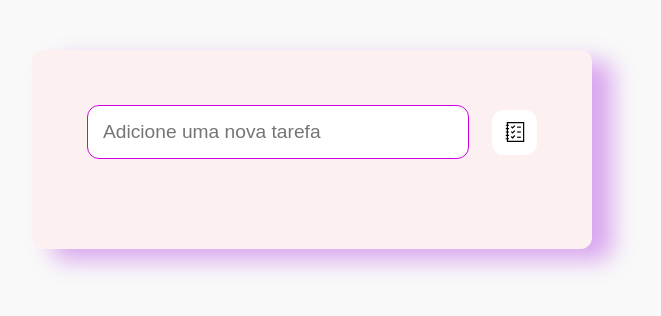
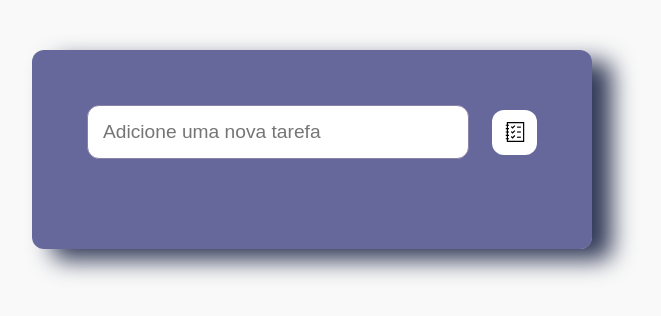
Before and after one commit to vinadeia/lista_de_tarefas_JS, a plain HTML site: page index.html in a window 1280 px wide. Shown: the whole page, without its empty margins (328-989 px from the left). Drawn offline with Linux system fonts and the light colour scheme.

```diff
--- a/css/style.css
+++ b/css/style.css
@@ -1,14 +1,14 @@
 *{
-    --light-pink: #cd00dd;
+    --light-pink: #8a81a8;
     --medium-pink: #cf02dfa3;
-    --dark-pink: #9a00dd57;
+    --dark-pink: #313957;
 
     --pure-white: #ffff;
     --white-ice:#f9f9f9;
-    --light-grey: #ffebeb96;
+    --light-grey: #00055d96;
     --dark-grey: #191818;
 
-    --transparent-red: #fed0d0;
+    --transparent-red: #dfd0fe;
     --transparent-black: #000000b5;
 
     --dark-purple: #1a0d27;
```
Also changed, not shown: imagesPrint/printListaTarefas.png (added), imagesPrint/printListaTarefasModal.png (added).
